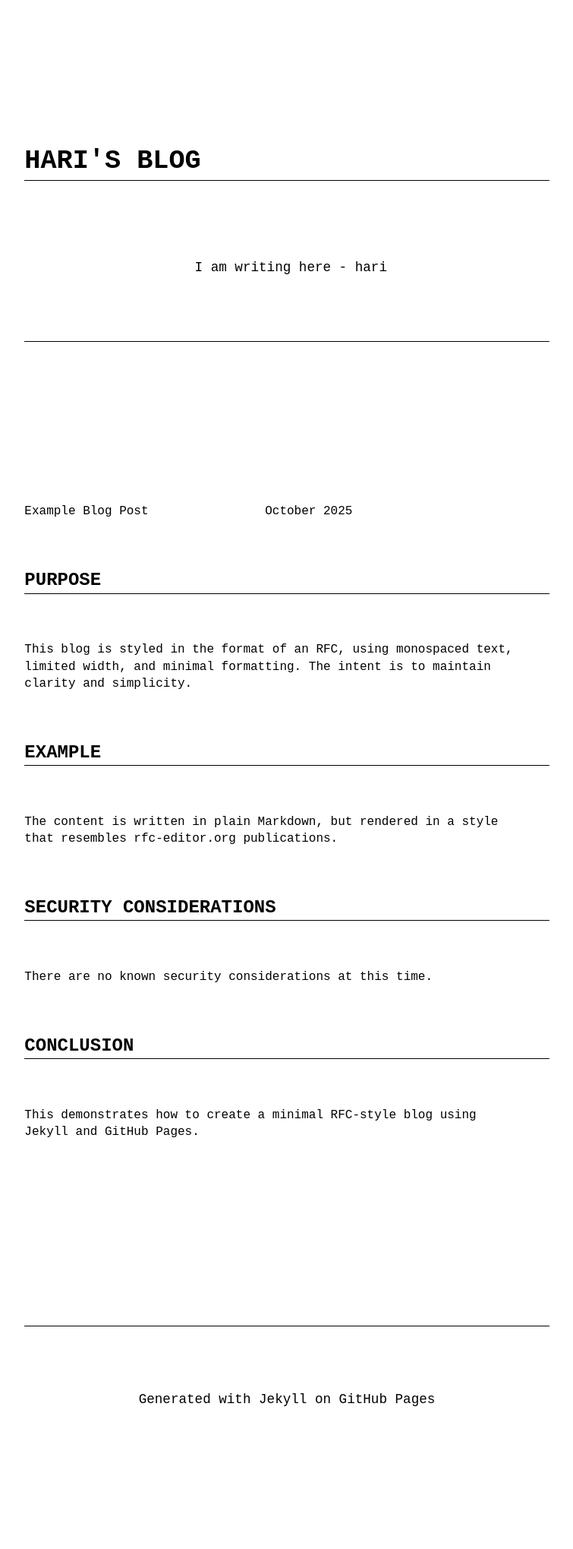
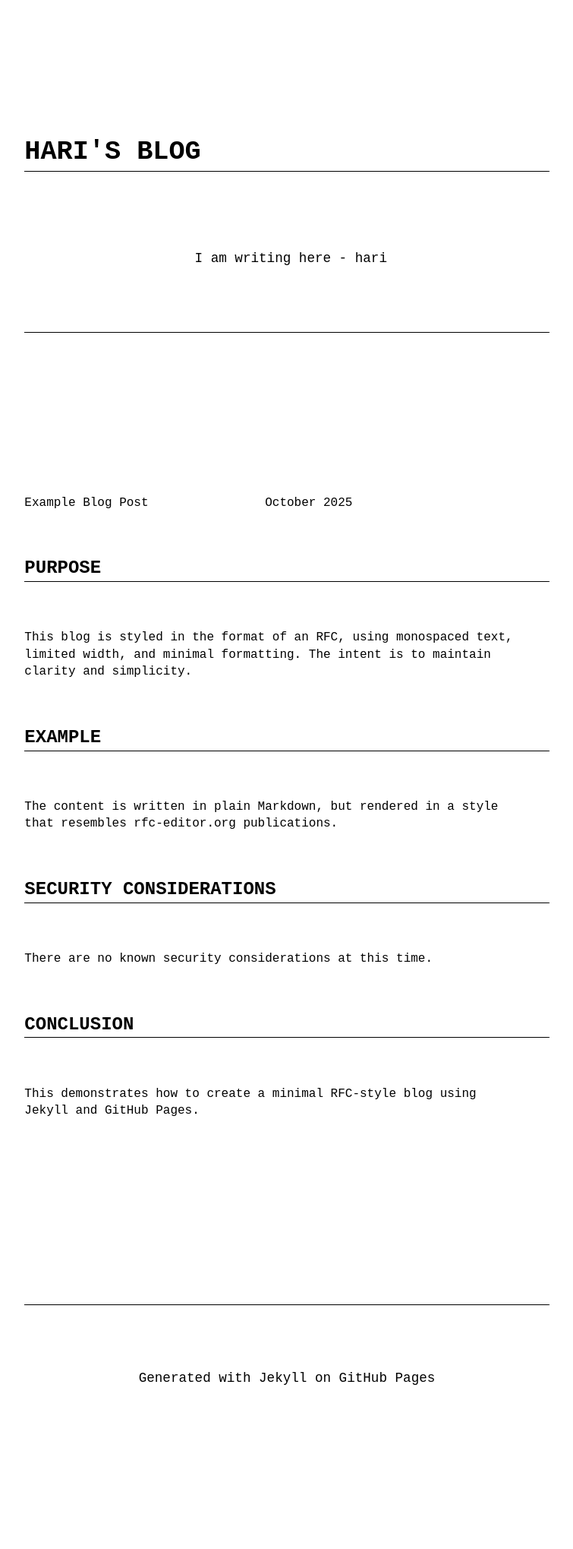
Before and after one commit to hari-s-h/hari-s-h.github.io, a Jekyll site: the page built from index.md, in a window 1280 px wide. Shown: the whole page at 76% size, without its empty margins (262-1017 px from the left). Built offline with Jekyll 4.4.1, drawn with Linux system fonts in a browser that asks for light colours; after the commit the page ends 2011 px from its top, so only the background shows below that.

Commit message:
Update rfc.css

```diff
--- a/assets/css/rfc.css
+++ b/assets/css/rfc.css
@@ -13,7 +13,7 @@ h1, h2, h3 {
   text-transform: uppercase;
   font-weight: bold;
   border-bottom: 1px solid #000;
-  margin-top: 1em;
+  /* margin-top: 1em;*/
   margin-bottom: 1em;
 }
 
```
